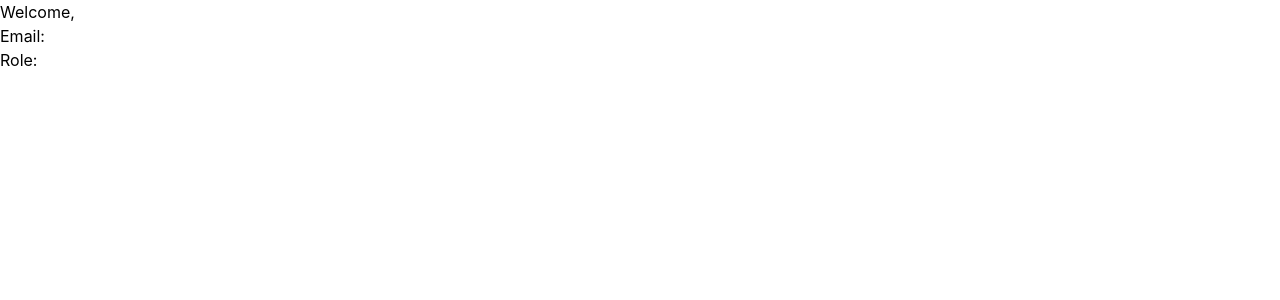
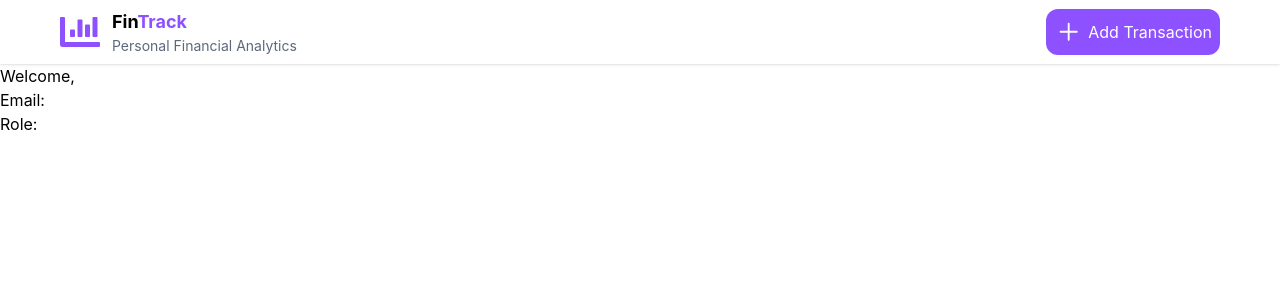
Before and after one commit to GodblessYankson/FinanceTracker, a React (Vite) app in the folder expensetracker/: page /userdashboard in a window 1280 px wide. Shown: the top 300 px of the page. Built offline with nearby package versions, Linux system fonts and the light colour scheme; no server answers.

Commit message:
made logged in navbar

```diff
--- /dev/null
+++ b/expensetracker/src/components/LoggedInNavbar.jsx
@@ -0,0 +1,32 @@
+import React from 'react'
+import { FaChartBar} from "react-icons/fa";
+import { GoPlus } from "react-icons/go";
+
+
+
+const LoggedInNavbar = () => {
+  return (
+    <nav className='bg-[#ffffff] shadow-sm'>
+        <div className='max-w-290 mx-auto flex items-center  justify-between'>
+            <div className='flex  items-center gap-3 py-2'>
+            <FaChartBar size={40} className='text-violet-500'/>
+            <div className='text-sm'>
+                <p className='font-bold text-lg'>
+                    Fin
+                    <span className='text-violet-500'>Track</span>
+                </p>
+                <p className='textcolor'>
+                    Personal Financial Analytics
+                </p>
+            </div>
+        </div>
+        <div className='flex items-center gap-1 bg-violet-500 p-2 text-white rounded-xl text-base'>
+            <GoPlus size={30}/>
+            <p>Add Transaction</p>
+        </div>
+        </div>
+    </nav>
+  )
+}
+
+export default LoggedInNavbar
--- a/expensetracker/src/pages/Admin/AdminDashboard.jsx
+++ b/expensetracker/src/pages/Admin/AdminDashboard.jsx
@@ -1,17 +1,19 @@
+import LoggedInNavbar from "../../components/LoggedInNavbar"
 import { useAdmin } from "./AdminContext"
 
 
 const AdminDashboard = () => {
- const { adminLoading, adminInfo} = useAdmin()
+/*  const { adminLoading, adminInfo} = useAdmin()
  if(adminLoading){
   return <p>Loading...</p>
  }
- const fullName = adminInfo?.firstName + " " + adminInfo.lastName;
+ const fullName = adminInfo?.firstName + " " + adminInfo.lastName; */
   return (
     <div>
-      <h1>FirstName: {fullName}</h1>
+      {/* <h1>FirstName: {fullName}</h1>
       <h1>FirstName: {adminInfo?.role}</h1>
-      <p>This is the admin dashboard</p>
+      <p>This is the admin dashboard</p> */}
+      <LoggedInNavbar />
     </div>
   )
 }
--- a/expensetracker/src/pages/User/UserDashboard.jsx
+++ b/expensetracker/src/pages/User/UserDashboard.jsx
@@ -1,5 +1,6 @@
 import React from 'react'
 import { useUser } from '../../context/UserContext'
+import LoggedInNavbar from '../../components/LoggedInNavbar'
 
 const UserDashboard = () => {
   const { userInfo, loading } = useUser()
@@ -9,6 +10,7 @@ const UserDashboard = () => {
   }
   return (
     <div>
+      <LoggedInNavbar />
       <h1>Welcome, {userInfo?.firstName}</h1>
       <h1>Email: {userInfo?.email}</h1>
       <h1>Role: {userInfo?.role}</h1>
```
